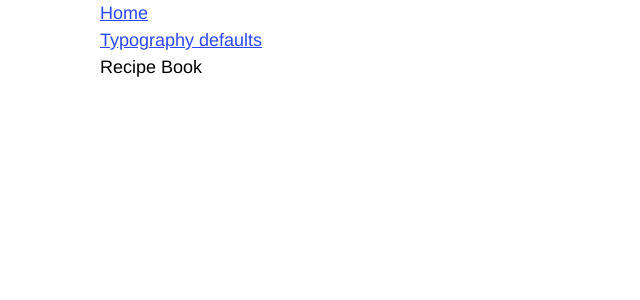
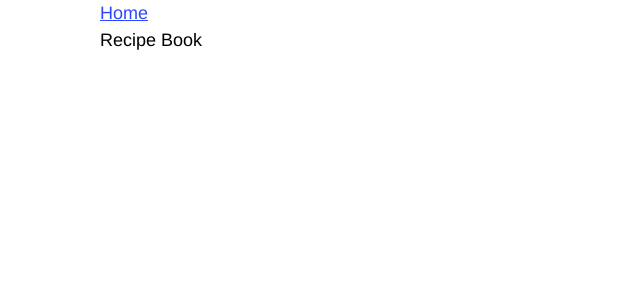
Before and after one commit to levimcg/recipes, a Jekyll site: the page built from index.html, in a window 1280 px wide. Shown: the top 300 px of the page, without its empty margins (0-640 px from the left). Built offline with Jekyll 4.4.1, drawn with Linux system fonts in a browser that asks for light colours; nearby versions of some CDN libraries; Markdown is read by kramdown in place of the engine named in the settings.

Commit message:
updated header

```diff
--- a/_includes/header.html
+++ b/_includes/header.html
@@ -2,7 +2,6 @@
 	<nav>
 		<ul>
 			<li><a href="/">Home</a></li>
-			<li><a href="/typography.html">Typography defaults</a></li>
 		</ul>
 	</nav>
 </header>
```
